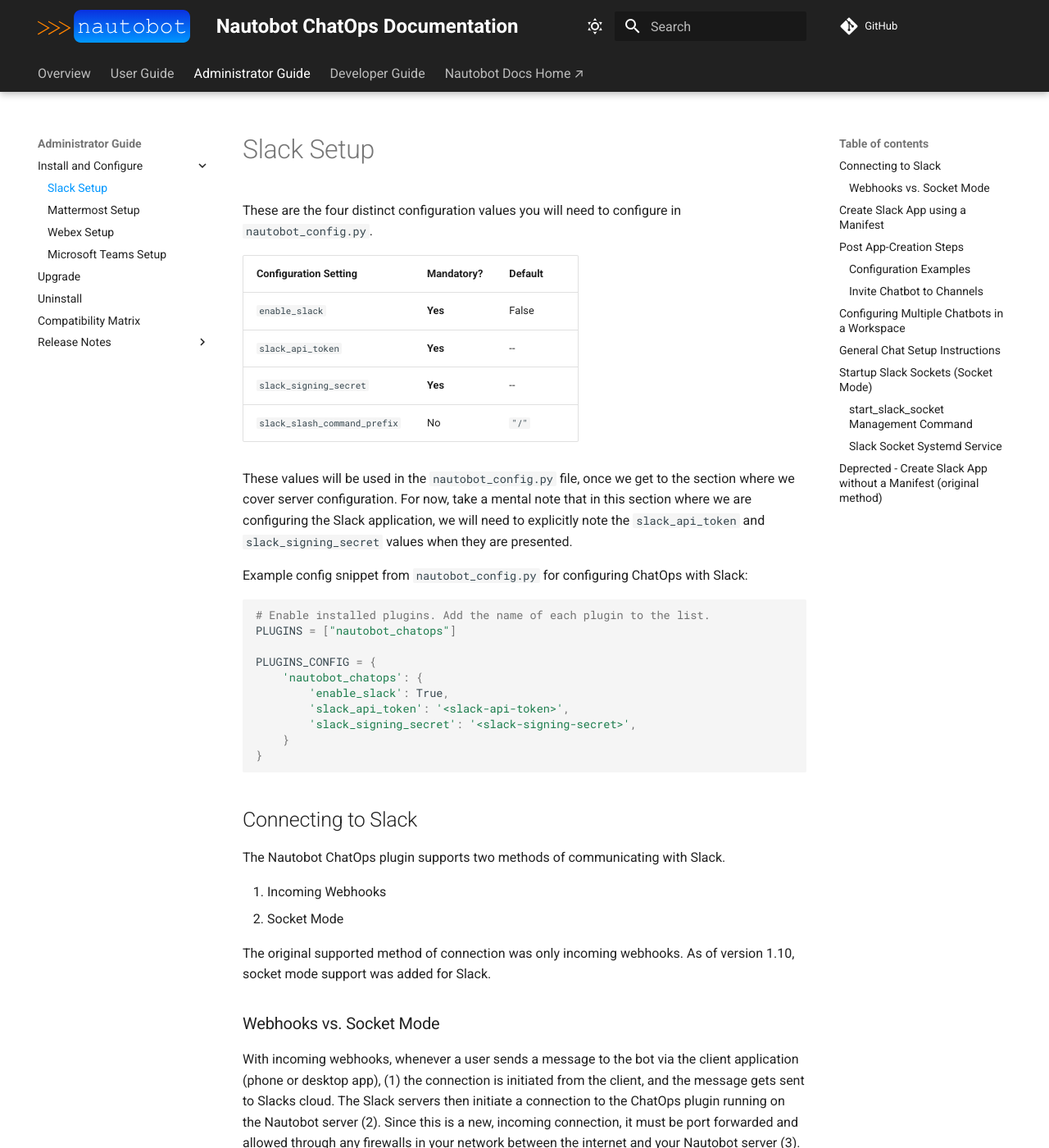
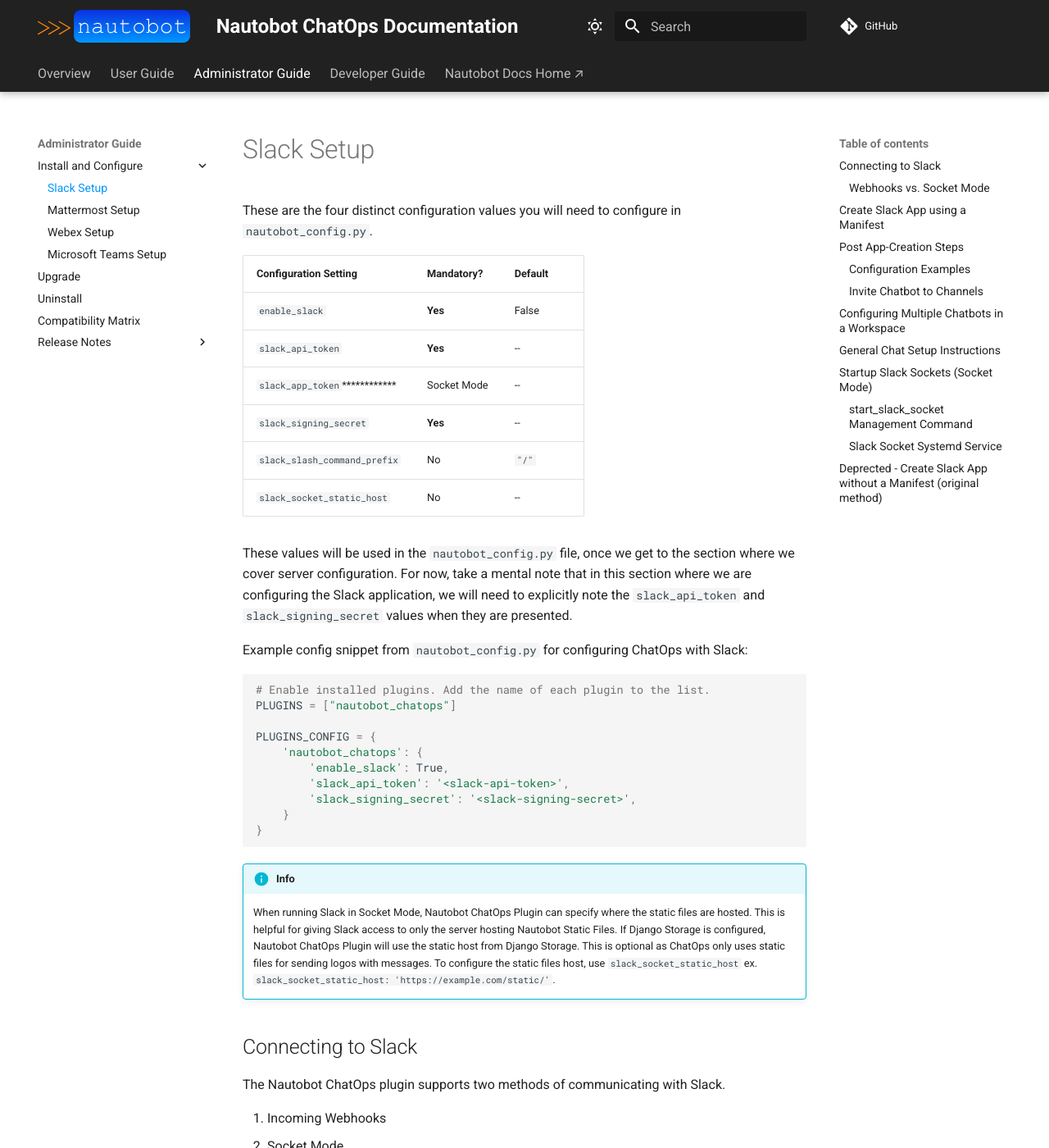
Before and after one commit to nautobot/nautobot-app-chatops, an MkDocs documentation site: the page built from docs/admin/install/slack_setup.md, in a window 1280 px wide and 1400 px high. Shown: the whole window at 82% size. Built offline with MkDocs 1.6.1 and Material for MkDocs 9.7.7, drawn with Linux system fonts in a browser that asks for light colours; comment, search, counter and statistics services are not loaded.

Commit message:
Finalize documentation.

````diff
--- a/docs/admin/install/slack_setup.md
+++ b/docs/admin/install/slack_setup.md
@@ -6,8 +6,10 @@
 | ---------------------------- | ---------- | ------- |
 | `enable_slack`               | **Yes**    | False   |
 | `slack_api_token`            | **Yes**    | --      |
+| `slack_app_token`************| Socket Mode| --      |
 | `slack_signing_secret`       | **Yes**    | --      |
 | `slack_slash_command_prefix` | No         | `"/"`   |
+| `slack_socket_static_host`   | No         | --      |
 
 These values will be used in the `nautobot_config.py` file, once we get to the section where we cover server configuration.
 For now, take a mental note that in this section where we are configuring the Slack application, we will need to explicitly note the
@@ -27,6 +29,13 @@
     }
 }
 ```
+
+!!! info
+    When running Slack in Socket Mode, Nautobot ChatOps Plugin can specify where the static files are hosted.
+    This is helpful for giving Slack access to only the server hosting Nautobot Static Files. If Django Storage
+    is configured, Nautobot ChatOps Plugin will use the static host from Django Storage. This is optional as
+    ChatOps only uses static files for sending logos with messages. To configure the static files host, use
+    `slack_socket_static_host` ex. `slack_socket_static_host: 'https://example.com/static/'`.
 
 ## Connecting to Slack
 
--- a/mkdocs.yml
+++ b/mkdocs.yml
@@ -110,6 +110,7 @@
       - Compatibility Matrix: "admin/compatibility_matrix.md"
       - Release Notes:
           - "admin/release_notes/index.md"
+          - v1.10: "admin/release_notes/version_1.10.md"
           - v1.9: "admin/release_notes/version_1.9.md"
           - v1.8: "admin/release_notes/version_1.8.md"
           - v1.7: "admin/release_notes/version_1.7.md"
````
Also changed, not shown: docs/admin/compatibility_matrix.md (+1 -0 lines), docs/admin/release_notes/version_1.10.md (added, +11 -0 lines).
